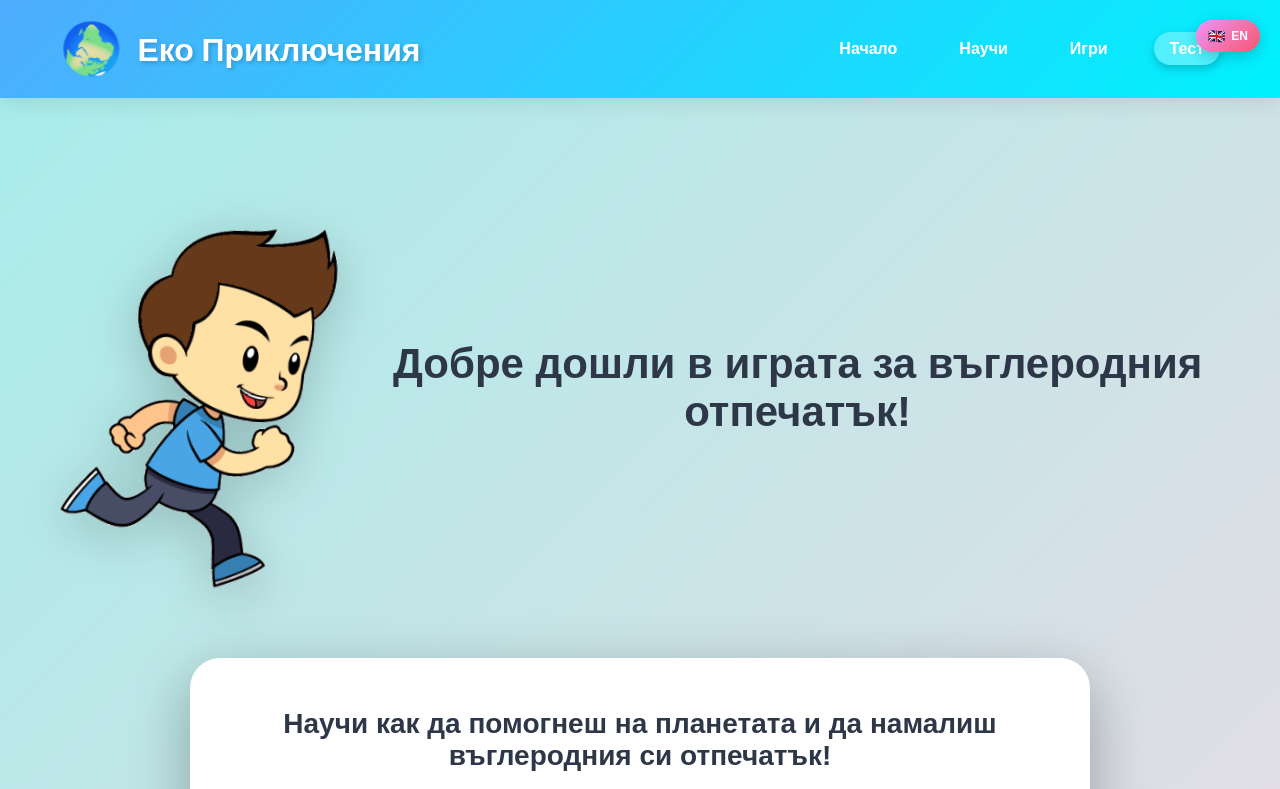
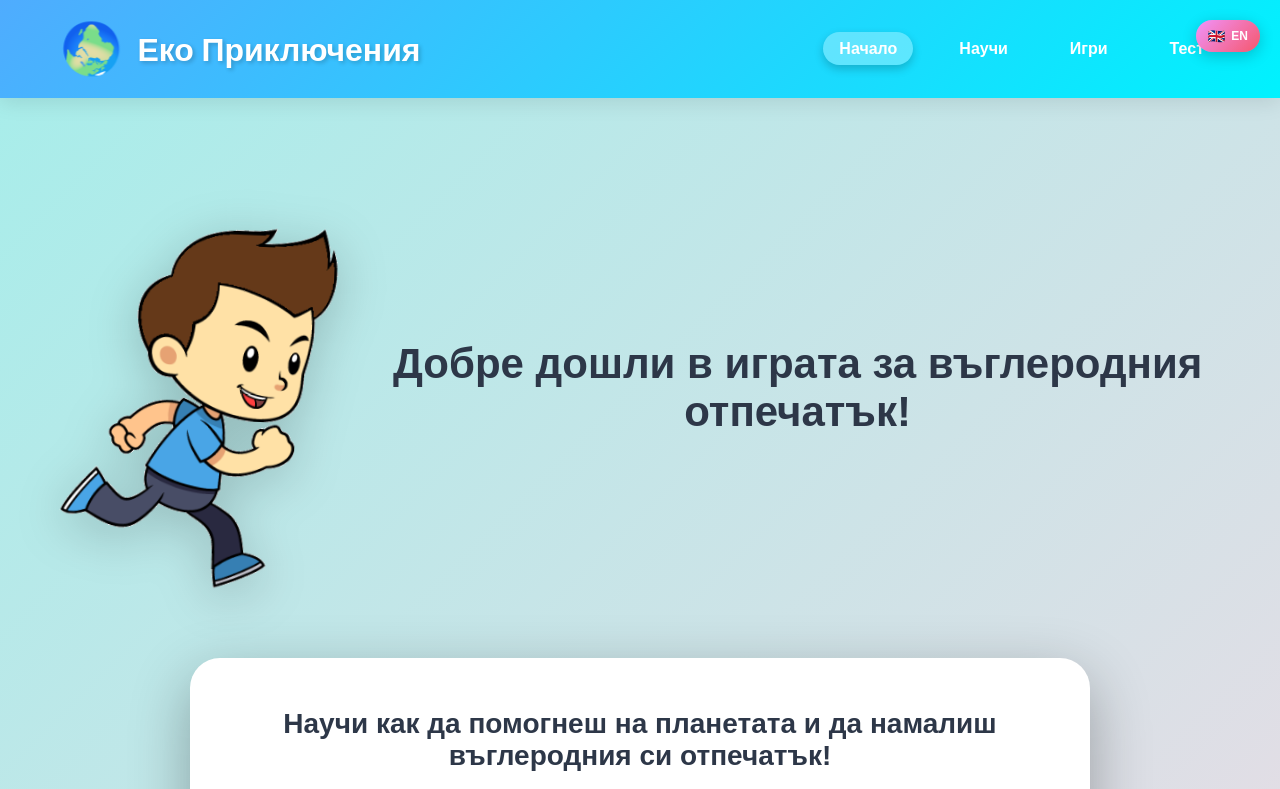
Before and after one commit to Ekaterina-Dimitrova/carbon-kids-site, a website: page src/quiz.html in a window 1280 px wide. Shown: the top 789 px of the page. Drawn offline with Linux system fonts and the light colour scheme.

Commit message:
Update quiz.html

```diff
--- a/src/quiz.html
+++ b/src/quiz.html
@@ -29,10 +29,10 @@
             </div>
             <nav class="main-nav">
                 <ul>
-                    <li><a href="index.html" data-bg="Начало" data-en="Home">Начало</a></li>
+                    <li><a href="home.html" class="active" data-bg="Начало" data-en="Home">Начало</a></li>
                     <li><a href="learn.html" data-bg="Научи" data-en="Learn">Научи</a></li>
                     <li><a href="games.html" data-bg="Игри" data-en="Games">Игри</a></li>
-                    <li><a href="quiz.html" class="active" data-bg="Тест" data-en="Quiz">Тест</a></li>
+                    <li><a href="quiz.html" data-bg="Тест" data-en="Quiz">Тест</a></li>
                 </ul>
             </nav>
         </div>
```
